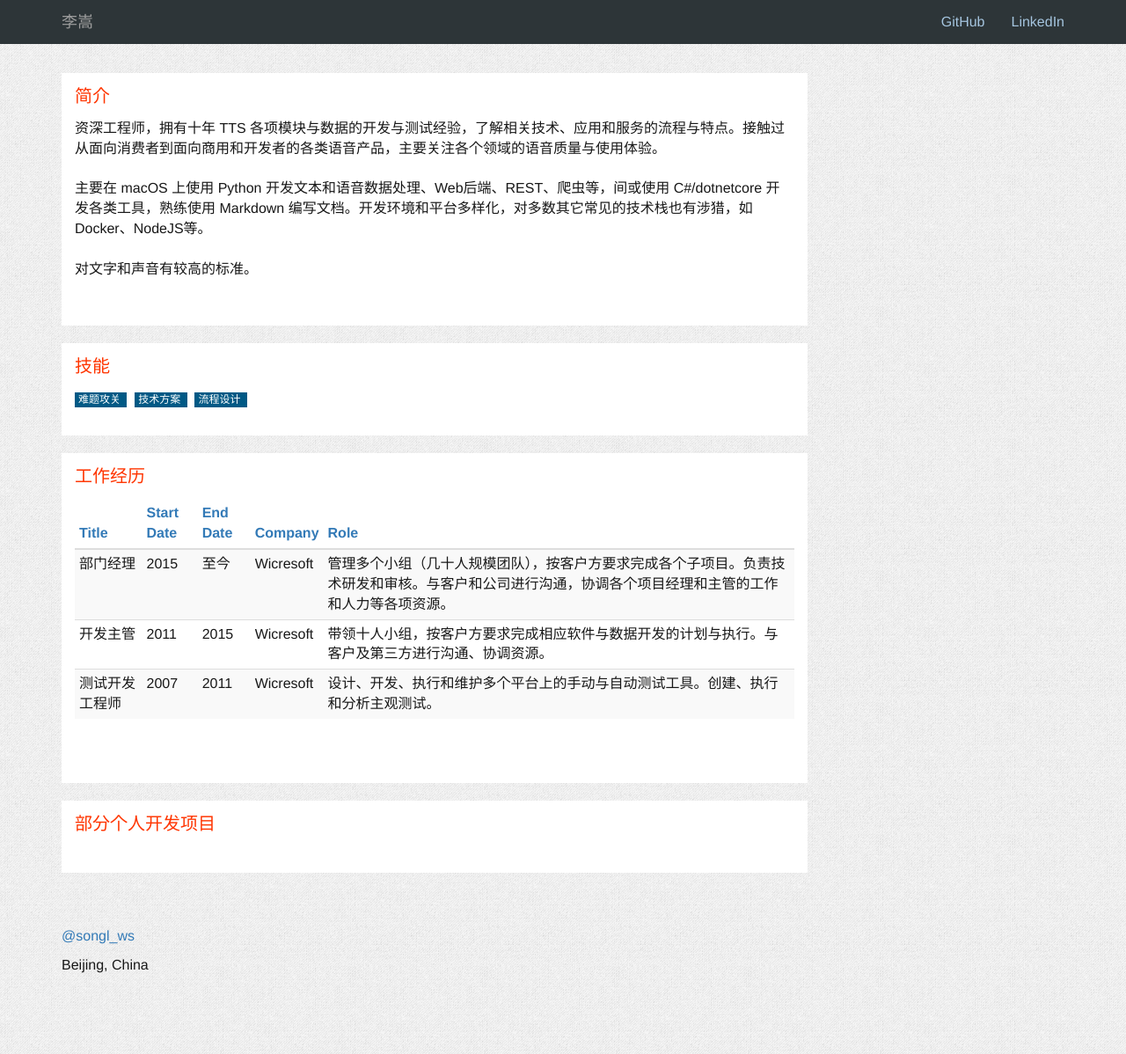
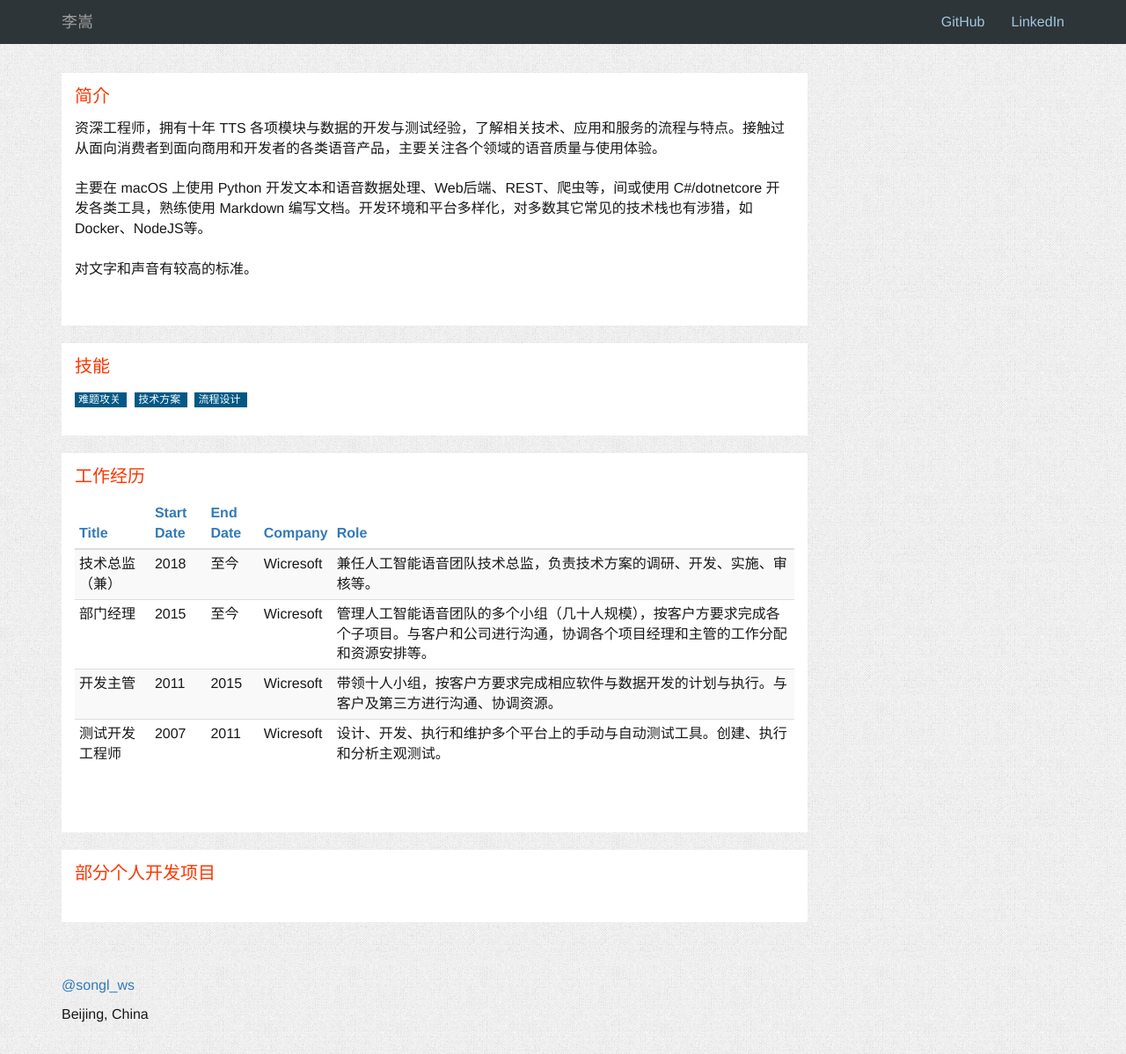
Before and after one commit to boltomli/boltomli.github.io, a Jekyll site: the page built from index.html, in a window 1280 px wide and 1198 px high. Shown: the whole window at 88% size. Built offline with Jekyll 4.4.1, drawn with Linux system fonts in a browser that asks for light colours; some web fonts are replaced.

Commit message:
update work scope

```diff
--- a/_config.yml
+++ b/_config.yml
@@ -22,11 +22,16 @@ skills:
 
 #Work experience is required
 roles:
+ - title: 技术总监（兼）
+   start: 2018
+   end: 至今
+   employer: Wicresoft
+   description: 兼任人工智能语音团队技术总监，负责技术方案的调研、开发、实施、审核等。
  - title: 部门经理
    start: 2015
    end: 至今
    employer: Wicresoft
-   description: 管理多个小组（几十人规模团队），按客户方要求完成各个子项目。负责技术研发和审核。与客户和公司进行沟通，协调各个项目经理和主管的工作和人力等各项资源。
+   description: 管理人工智能语音团队的多个小组（几十人规模），按客户方要求完成各个子项目。与客户和公司进行沟通，协调各个项目经理和主管的工作分配和资源安排等。
  - title: 开发主管
    start: 2011
    end: 2015
```
